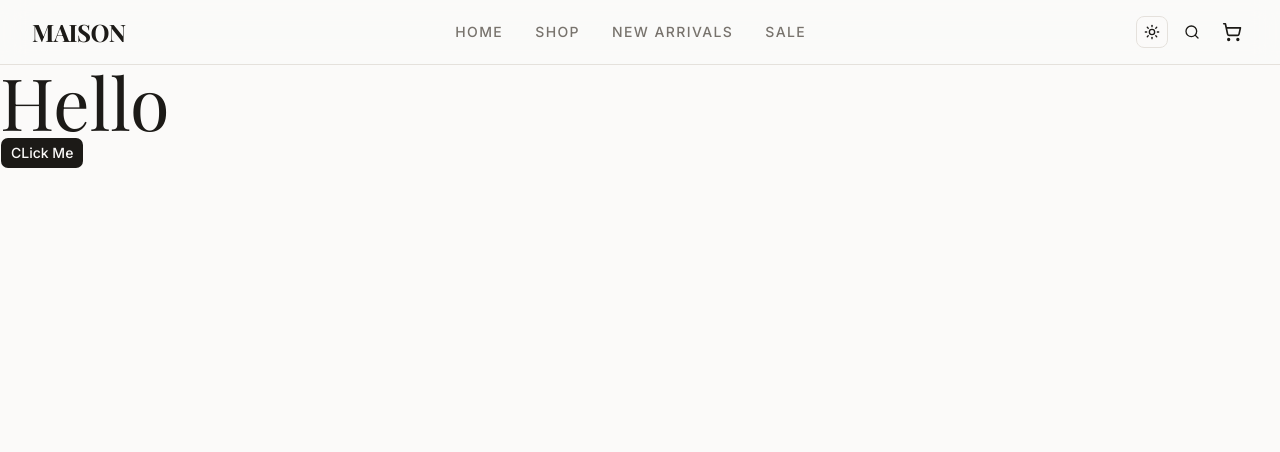
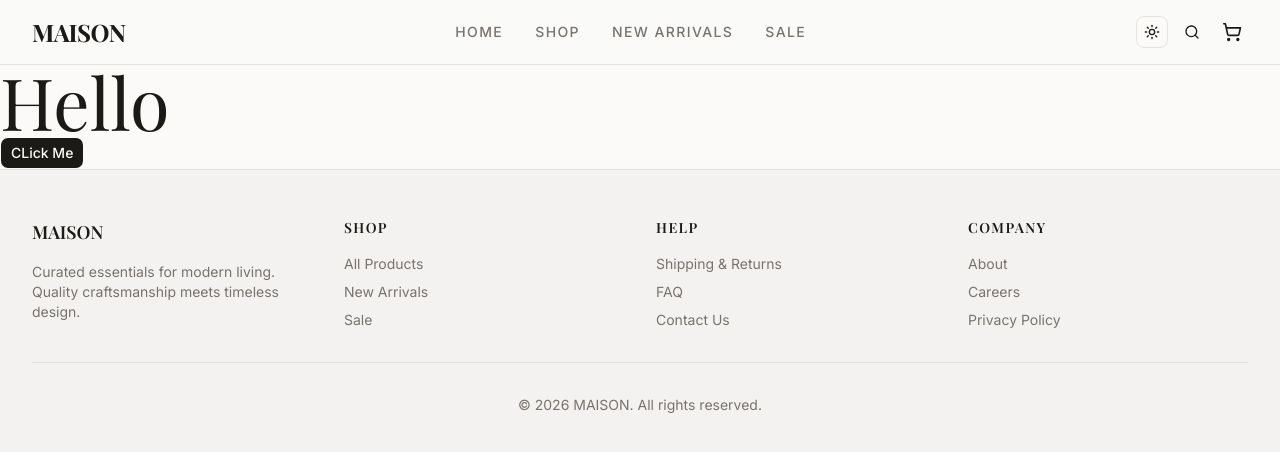
Before and after one commit to Siddharth9101/maison, a Next.js app: page / in a window 1280 px wide. Shown: the top 452 px of the page. Built offline with nearby package versions, Linux system fonts and the light colour scheme.

Commit message:
add footer

```diff
--- a/app/(shared layout)/layout.tsx
+++ b/app/(shared layout)/layout.tsx
@@ -1,3 +1,4 @@
+import { Footer } from "@/components/web/footer";
 import { Navbar } from "@/components/web/navbar";
 import { ReactNode } from "react";
 
@@ -9,7 +10,8 @@ export default function SharedLayout({
   return (
     <>
       <Navbar />
-      {children}
+      <main className="flex-1">{children}</main>
+      <Footer />
     </>
   );
 }
--- /dev/null
+++ b/components/web/footer.tsx
@@ -0,0 +1,94 @@
+import Link from "next/link";
+
+export function Footer() {
+  return (
+    <footer className="border-t bg-secondary/50">
+      <div className="container py-12">
+        <div className="grid grid-cols-1 gap-8 sm:grid-cols-2 lg:grid-cols-4">
+          <div>
+            <h4 className="mb-4 font-display text-lg font-semibold">MAISON</h4>
+            <p className="text-sm text-muted-foreground">
+              Curated essentials for modern living. Quality craftsmanship meets
+              timeless design.
+            </p>
+          </div>
+          <div>
+            <h4 className="mb-4 text-sm font-semibold uppercase tracking-widest">
+              Shop
+            </h4>
+            <ul className="space-y-2 text-sm text-muted-foreground">
+              <li>
+                <Link href="/products" className="hover:text-foreground">
+                  All Products
+                </Link>
+              </li>
+              <li>
+                <Link
+                  href="/products?category=new"
+                  className="hover:text-foreground"
+                >
+                  New Arrivals
+                </Link>
+              </li>
+              <li>
+                <Link
+                  href="/products?category=sale"
+                  className="hover:text-foreground"
+                >
+                  Sale
+                </Link>
+              </li>
+            </ul>
+          </div>
+          <div>
+            <h4 className="mb-4 text-sm font-semibold uppercase tracking-widest">
+              Help
+            </h4>
+            <ul className="space-y-2 text-sm text-muted-foreground">
+              <li>
+                <span className="hover:text-foreground cursor-pointer">
+                  Shipping & Returns
+                </span>
+              </li>
+              <li>
+                <span className="hover:text-foreground cursor-pointer">
+                  FAQ
+                </span>
+              </li>
+              <li>
+                <span className="hover:text-foreground cursor-pointer">
+                  Contact Us
+                </span>
+              </li>
+            </ul>
+          </div>
+          <div>
+            <h4 className="mb-4 text-sm font-semibold uppercase tracking-widest">
+              Company
+            </h4>
+            <ul className="space-y-2 text-sm text-muted-foreground">
+              <li>
+                <span className="hover:text-foreground cursor-pointer">
+                  About
+                </span>
+              </li>
+              <li>
+                <span className="hover:text-foreground cursor-pointer">
+                  Careers
+                </span>
+              </li>
+              <li>
+                <span className="hover:text-foreground cursor-pointer">
+                  Privacy Policy
+                </span>
+              </li>
+            </ul>
+          </div>
+        </div>
+        <div className="mt-8 border-t pt-8 text-center text-sm text-muted-foreground">
+          © {new Date().getFullYear()} MAISON. All rights reserved.
+        </div>
+      </div>
+    </footer>
+  );
+}
```
